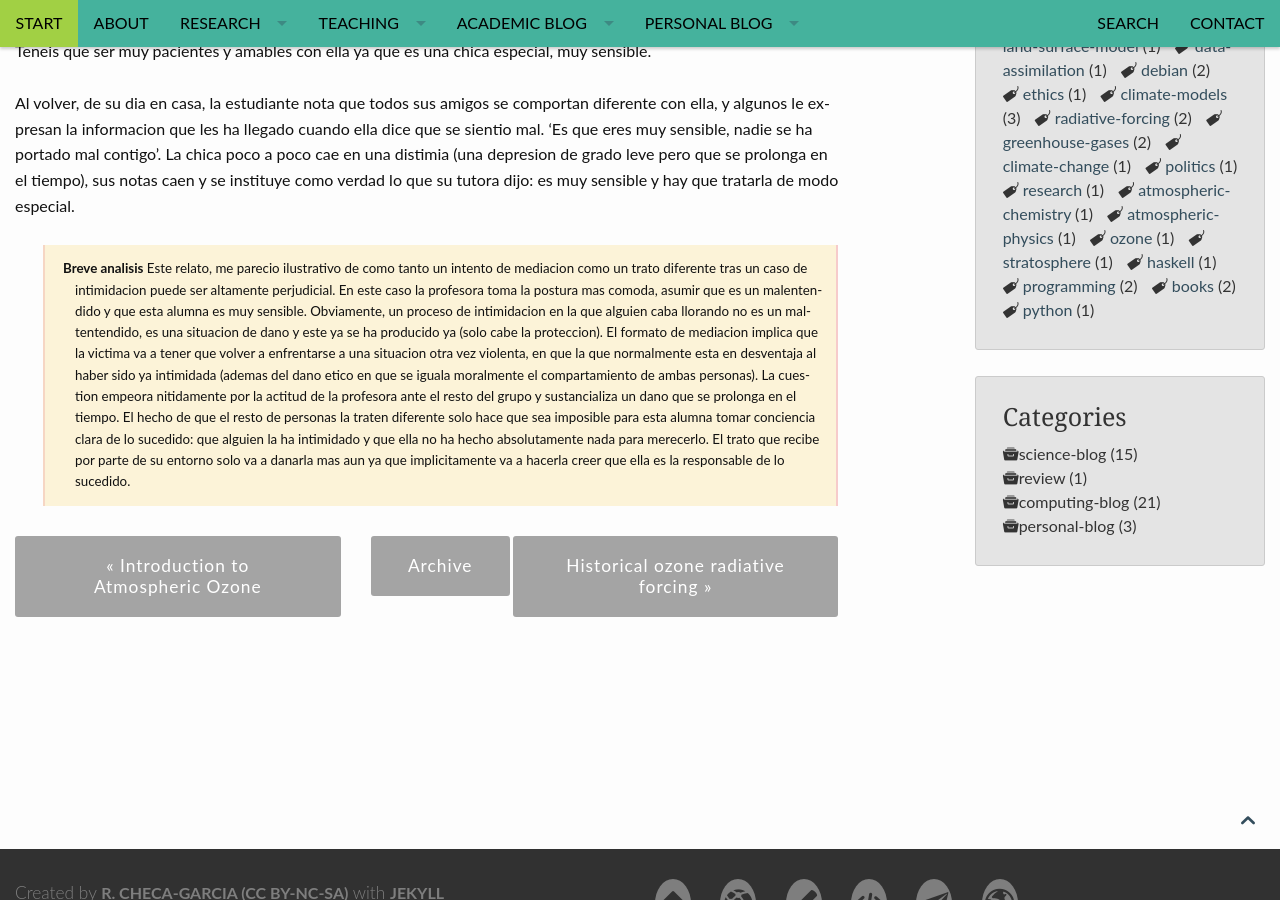
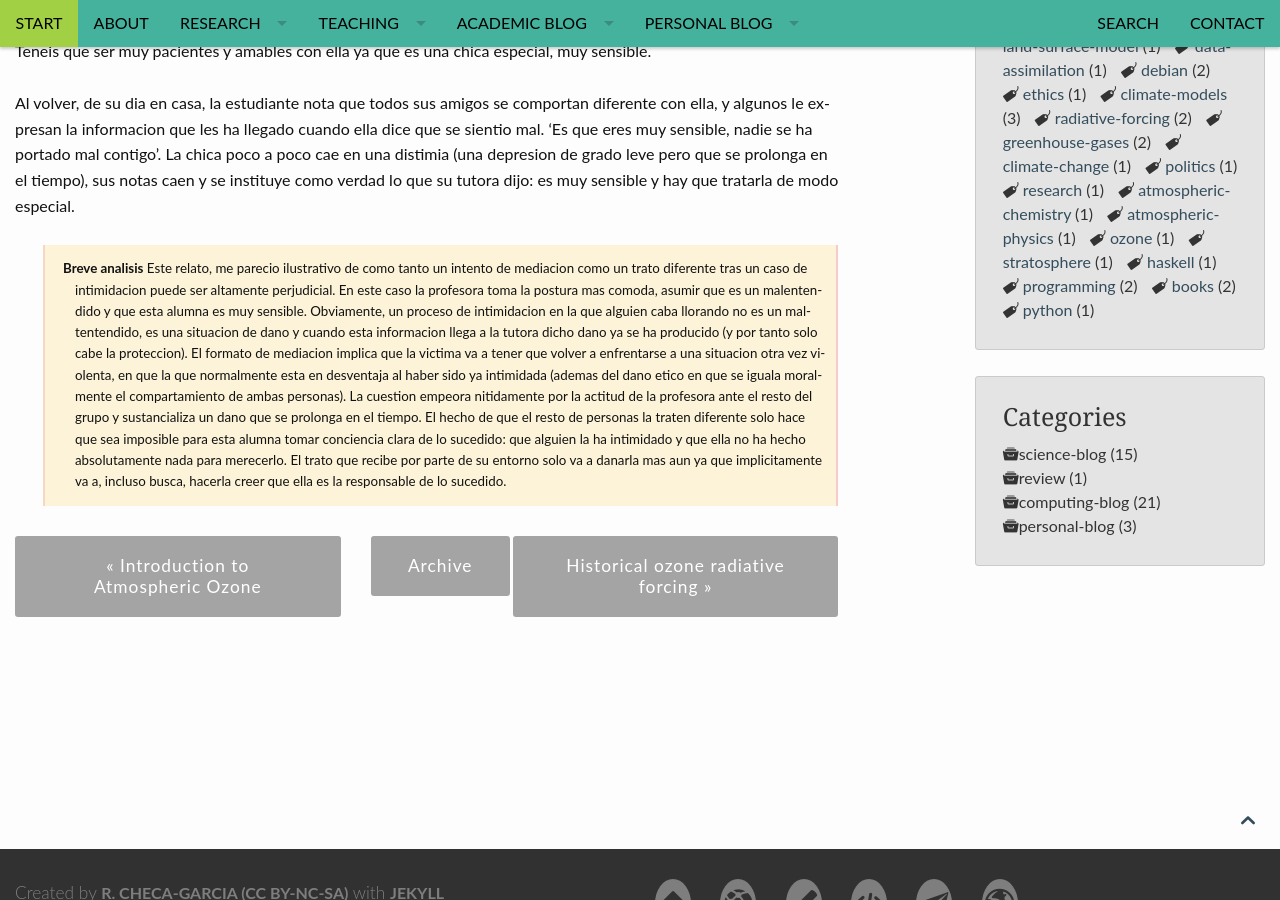
Before and after one commit to RCHG/rchg.github.io, a Jekyll site: the page built from _posts/2017-10-06-Que-hacer.md, in a window 1280 px wide and 900 px high, scrolled down 933 px. Built offline with Jekyll 4.4.1, drawn with Linux system fonts in a browser that asks for light colours; nearby versions of some CDN libraries; comment, search, counter and statistics services are not loaded.

Commit message:
Update 2017-10-06-Que-hacer.md

```diff
--- a/_posts/2017-10-06-Que-hacer.md
+++ b/_posts/2017-10-06-Que-hacer.md
@@ -49,5 +49,5 @@ dijo: es muy sensible y hay que tratarla de modo especial.
 
 
 **Breve analisis**
-Este relato, me parecio ilustrativo de como tanto un intento de mediacion como un trato diferente tras un caso de intimidacion puede ser altamente perjudicial. En este caso la profesora toma la postura mas comoda, asumir que es un malentendido y que esta alumna es muy sensible. Obviamente, un proceso de intimidacion en la que alguien caba llorando no es un maltentendido, es una situacion de dano y este ya se ha producido ya (solo cabe la proteccion). El formato de mediacion implica que la victima va a tener que volver a enfrentarse a una situacion otra vez violenta, en que la que normalmente esta en desventaja al haber sido ya intimidada (ademas del dano etico en que se iguala moralmente el compartamiento de ambas personas). La cuestion empeora nitidamente por la actitud de la profesora ante el resto del grupo y sustancializa un dano que se prolonga en el tiempo. El hecho de que el resto de personas la traten diferente solo hace que sea imposible para esta alumna tomar conciencia clara de lo sucedido: que alguien la ha intimidado y que ella no ha hecho absolutamente nada para merecerlo. El trato que recibe por parte de su entorno solo va a danarla mas aun ya que implicitamente va a hacerla creer que ella es la responsable de lo sucedido.
+Este relato, me parecio ilustrativo de como tanto un intento de mediacion como un trato diferente tras un caso de intimidacion puede ser altamente perjudicial. En este caso la profesora toma la postura mas comoda, asumir que es un malentendido y que esta alumna es muy sensible. Obviamente, un proceso de intimidacion en la que alguien caba llorando no es un maltentendido, es una situacion de dano y cuando esta informacion llega a la tutora dicho dano ya se ha producido (y por tanto solo cabe la proteccion). El formato de mediacion implica que la victima va a tener que volver a enfrentarse a una situacion otra vez violenta, en que la que normalmente esta en desventaja al haber sido ya intimidada (ademas del dano etico en que se iguala moralmente el compartamiento de ambas personas). La cuestion empeora nitidamente por la actitud de la profesora ante el resto del grupo y sustancializa un dano que se prolonga en el tiempo. El hecho de que el resto de personas la traten diferente solo hace que sea imposible para esta alumna tomar conciencia clara de lo sucedido: que alguien la ha intimidado y que ella no ha hecho absolutamente nada para merecerlo. El trato que recibe por parte de su entorno solo va a danarla mas aun ya que implicitamente va a, incluso busca, hacerla creer que ella es la responsable de lo sucedido.
 {:.smallblock}
```
